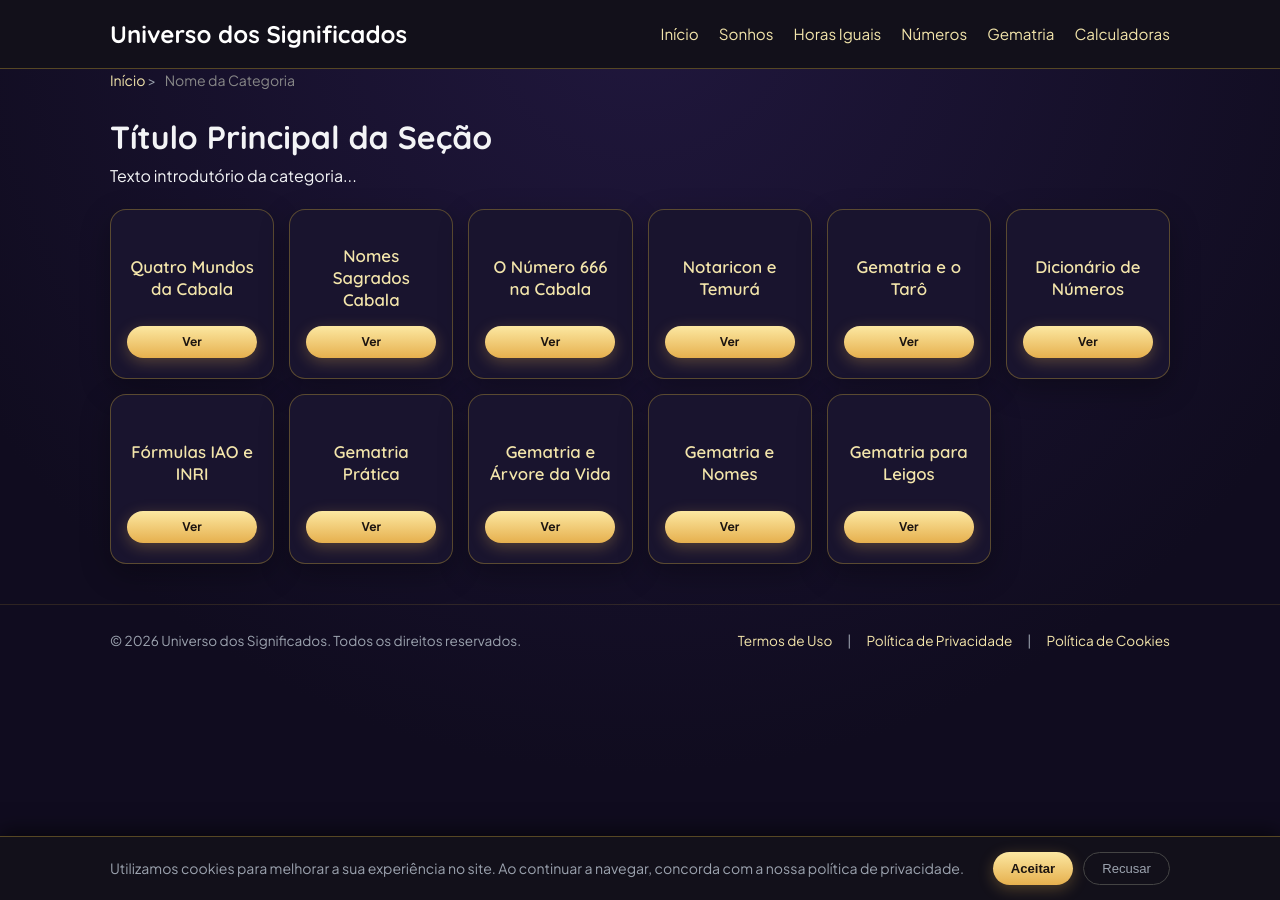
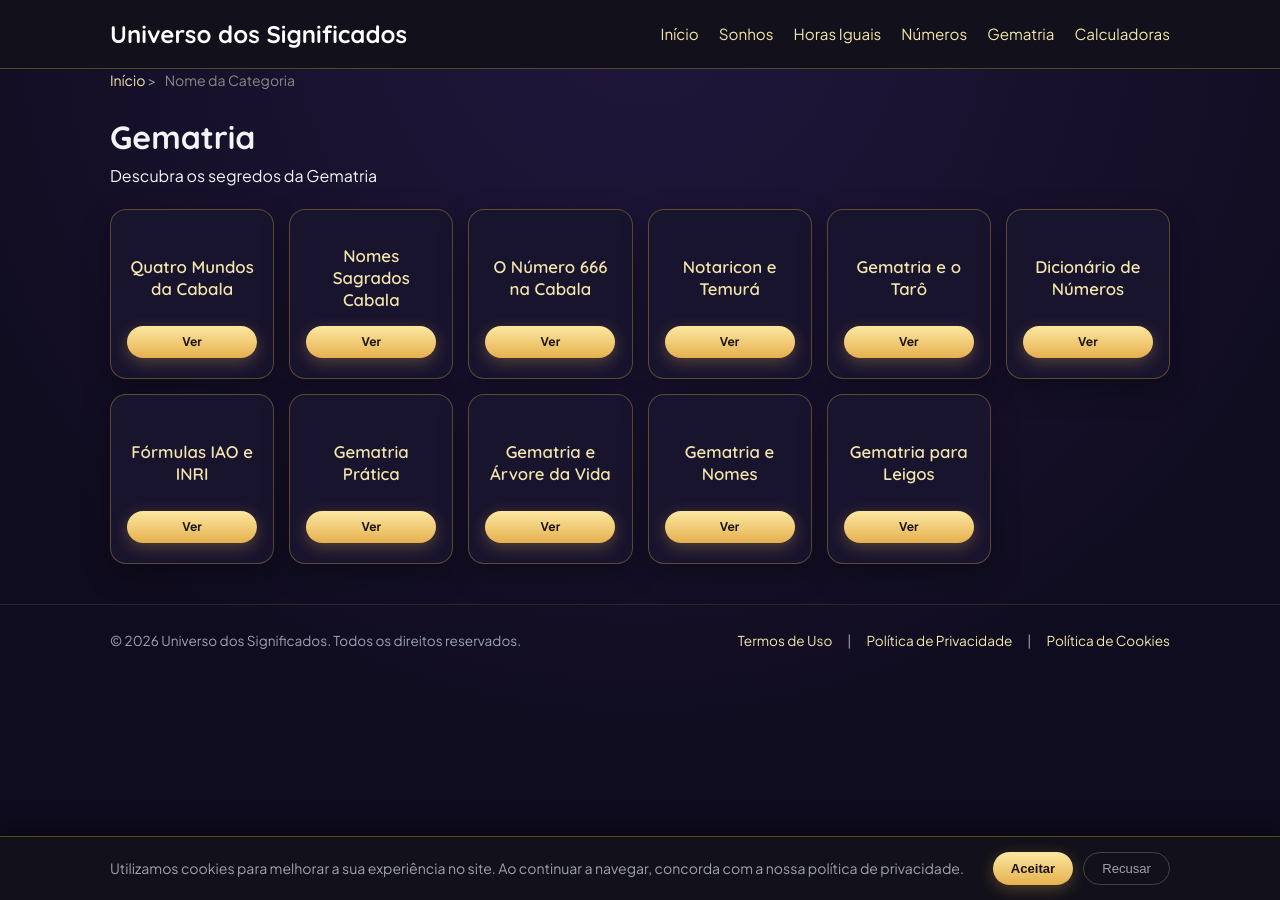
Before and after one commit to dreams-num/portal-significados, a Jekyll site: the page built from gematria/index.html, in a window 1280 px wide. Built offline with Jekyll 4.4.1, drawn with Linux system fonts in a browser that asks for light colours.

Commit message:
Update section title and introductory text for Gematria

```diff
--- a/gematria/index.html
+++ b/gematria/index.html
@@ -9,8 +9,8 @@ description: "Descrição detalhada da categoria para SEO."
         <a href="{{ '/' | relative_url }}">Início</a> &gt; <span>Nome da Categoria</span>
     </div>
 
-    <h1>Título Principal da Seção</h1>
-    <p>Texto introdutório da categoria...</p>
+    <h1>Gematria</h1>
+    <p>Descubra os segredos da Gematria</p>
 
     <div class="hours-grid">
         {% for post in site.posts %}
```
